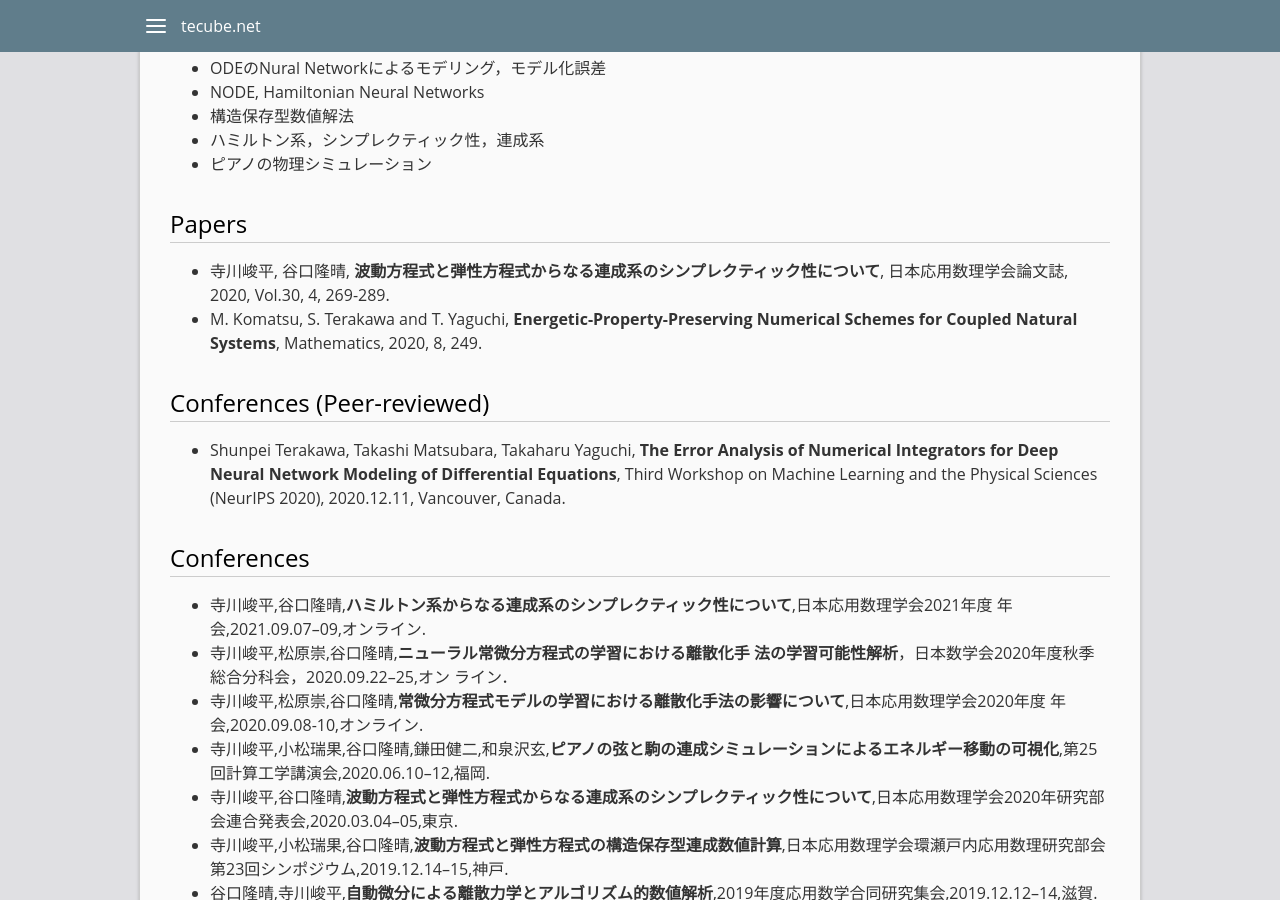
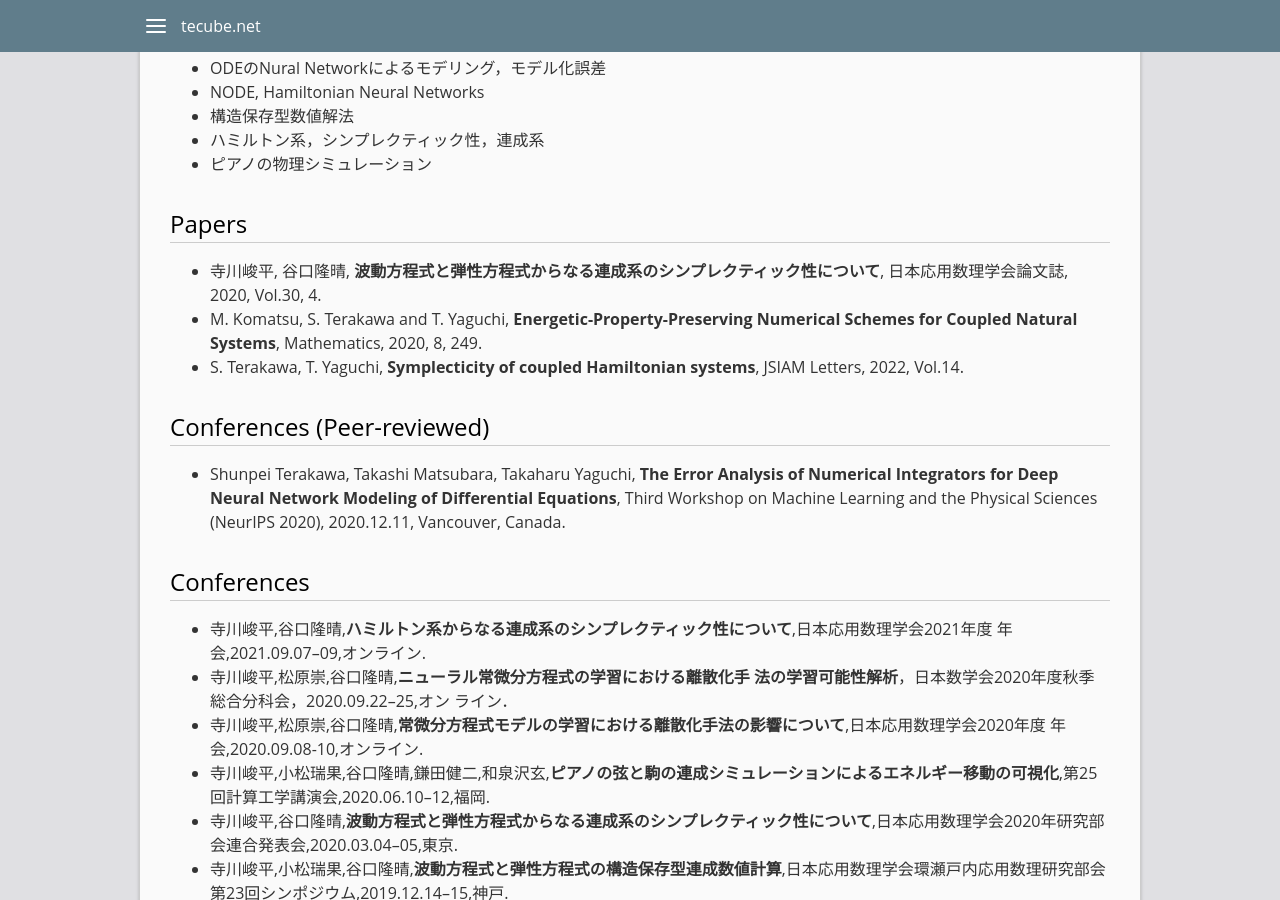
Before and after one commit to tecube/tecube.github.io, a Jekyll site: the page built from research.md, in a window 1280 px wide and 900 px high, scrolled down 516 px. Built offline with Jekyll 4.4.1, drawn with Linux system fonts in a browser that asks for light colours.

Commit message:
Update research.md

```diff
--- a/research.md
+++ b/research.md
@@ -22,8 +22,9 @@ s-terakawa[at]stu.kobe-u.ac.jp
 - ピアノの物理シミュレーション
 
 # Papers
-- 寺川峻平, 谷口隆晴, **波動方程式と弾性方程式からなる連成系のシンプレクティック性について**, 日本応用数理学会論文誌, 2020, Vol.30, 4, 269-289.
+- 寺川峻平, 谷口隆晴, **波動方程式と弾性方程式からなる連成系のシンプレクティック性について**, 日本応用数理学会論文誌, 2020, Vol.30, 4.
 - M. Komatsu, S. Terakawa and T. Yaguchi, **Energetic-Property-Preserving Numerical Schemes for Coupled Natural Systems**, Mathematics, 2020, 8, 249.
+- S. Terakawa, T. Yaguchi, **Symplecticity of coupled Hamiltonian systems**, JSIAM Letters, 2022, Vol.14.
 
 # Conferences (Peer-reviewed)
 - Shunpei Terakawa, Takashi Matsubara, Takaharu Yaguchi, **The Error Analysis of Numerical Integrators for Deep Neural Network Modeling of Differential Equations**, Third Workshop on Machine Learning and the Physical Sciences (NeurIPS 2020), 2020.12.11, Vancouver, Canada.
```
